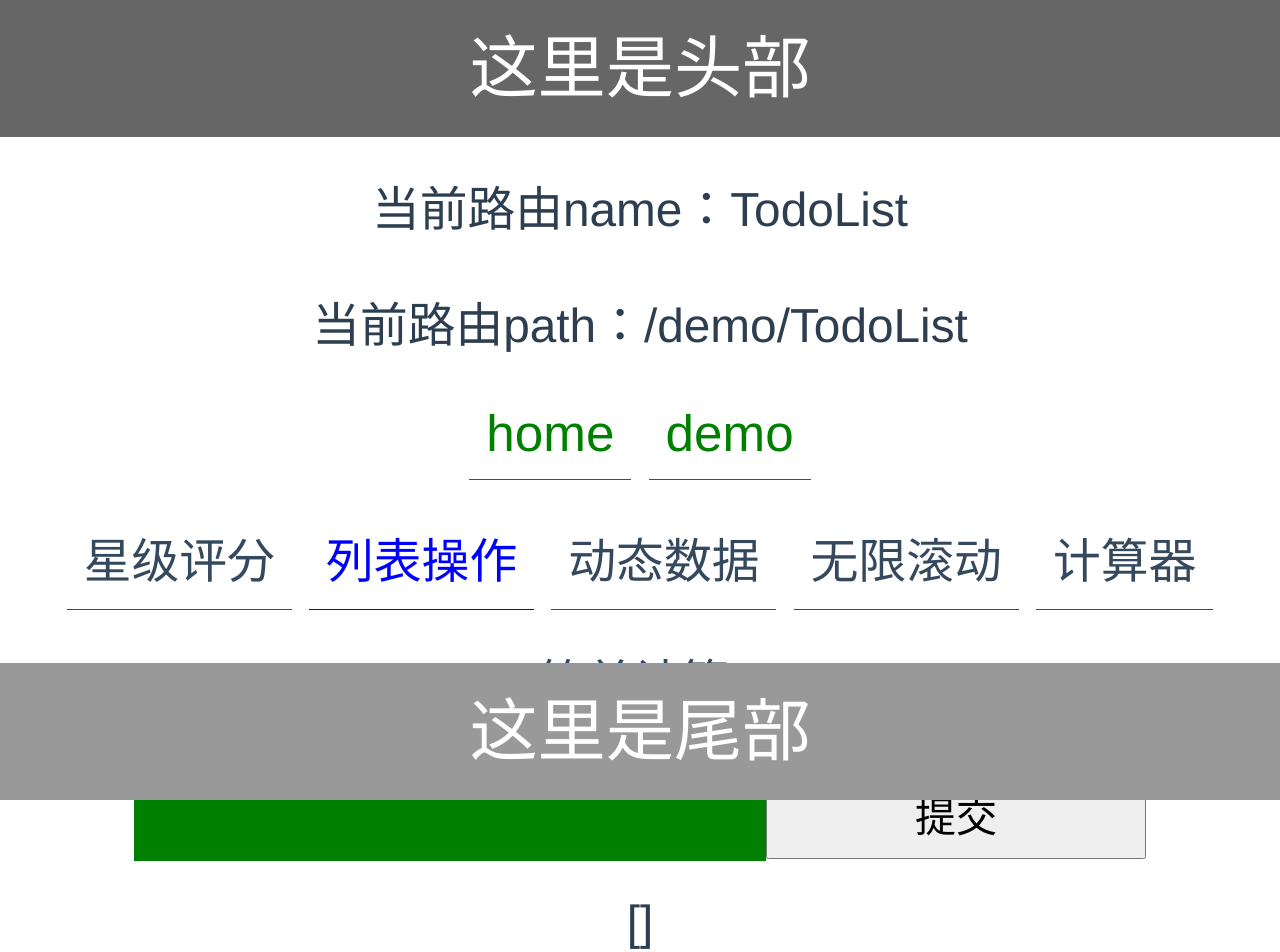
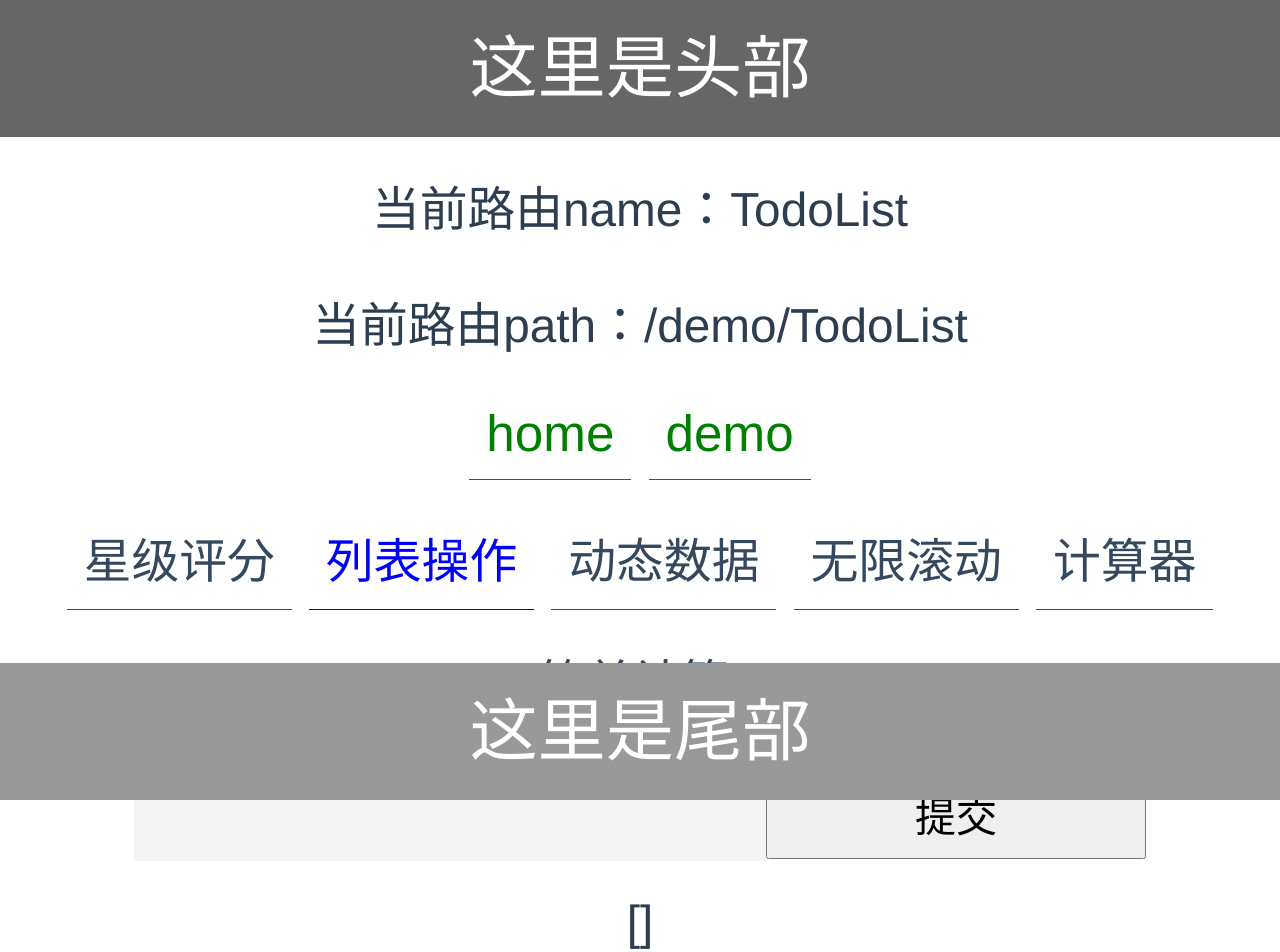
Before and after one commit to tianjiax/vue-cli-demo, a Vue app in the folder single-file components/single-file/: page /demo/TodoList in a window 1280 px wide. Shown: the top 952 px of the page. Built offline with nearby package versions, Linux system fonts and the light colour scheme; what vue-resource would draw is missing.

Commit message:
简单样式搜索

```diff
--- a/single-file components/single-file/src/components/TodoList.vue
+++ b/single-file components/single-file/src/components/TodoList.vue
@@ -62,10 +62,9 @@ ul{
 }
 li{
 	padding:0.2rem 0;
-	margin:0.05rem 0;
 	background-color:green;
 	width: 5rem;
-	margin-left: 1rem;
+	margin-top: 0.1rem;
 }
 input{
 	width: 40%;
@@ -73,8 +72,7 @@ input{
 	line-height: 0.5rem;
 	font-size: 0.24rem;
 	padding: 0 5%;
-	background: green;
-	color: #fff;
+	background: #f4f4f4;
 	border: none;
 }
 button{
```
